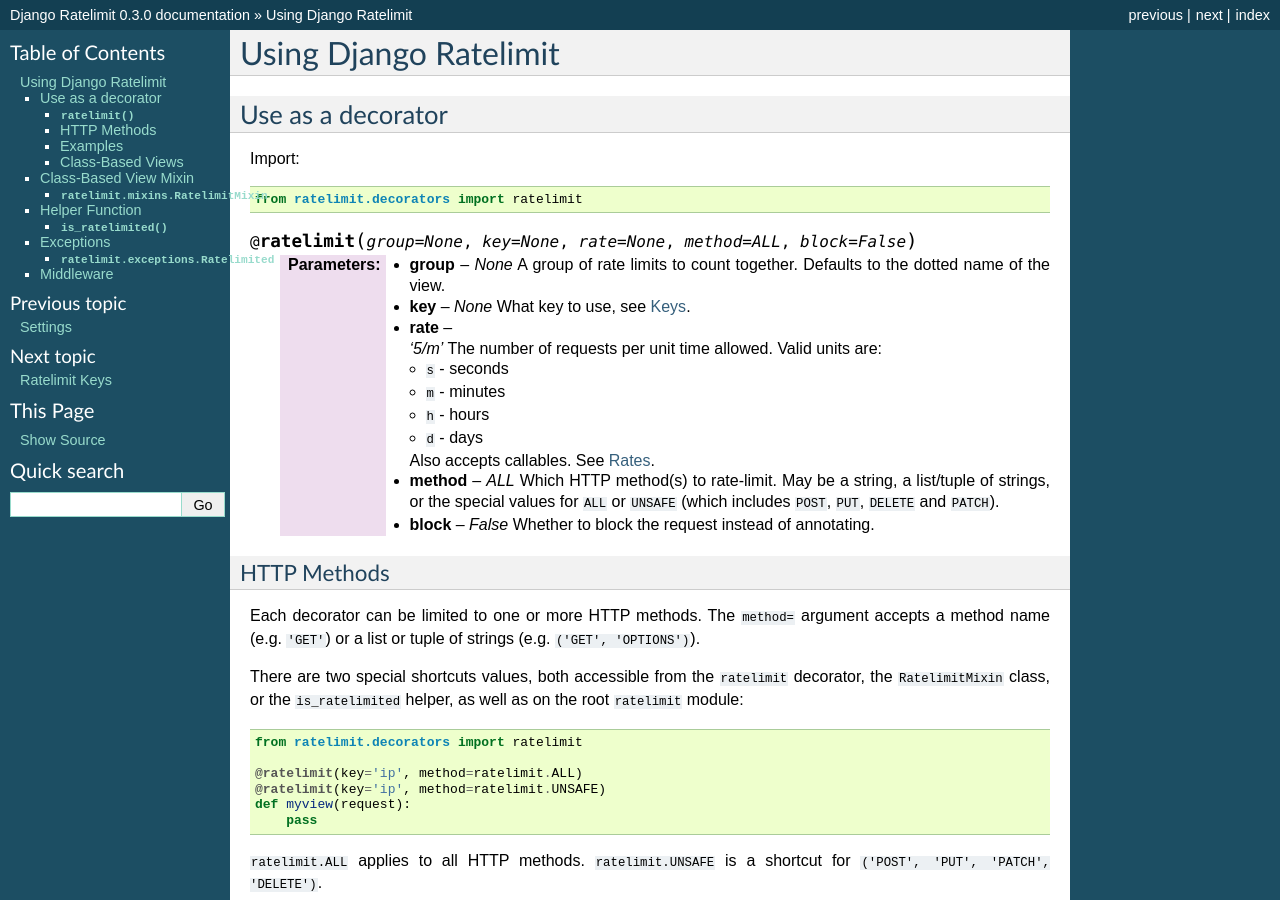
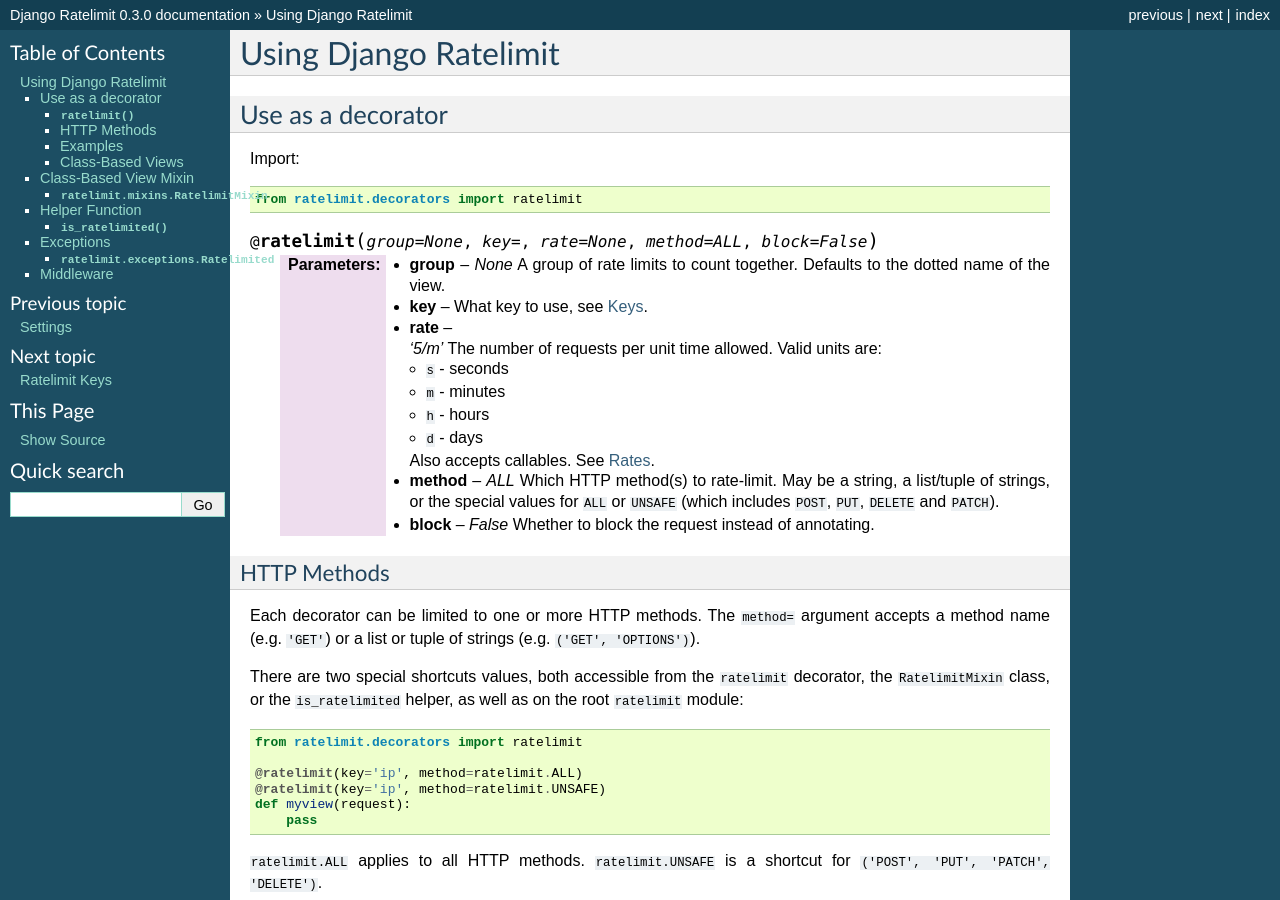
Before and after one commit to jsocol/django-ratelimit, a Sphinx documentation site: the page built from docs/usage.rst, in a window 1280 px wide and 900 px high. Built offline with Sphinx 7.4.7, drawn with Linux system fonts in a browser that asks for light colours; some of the changed text lies outside the part shown.

```diff
--- a/docs/usage.rst
+++ b/docs/usage.rst
@@ -15,14 +15,14 @@
     from ratelimit.decorators import ratelimit
 
 
-.. py:decorator:: ratelimit(group=None, key=None, rate=None, method=ALL, block=False)
+.. py:decorator:: ratelimit(group=None, key=, rate=None, method=ALL, block=False)
 
    :arg group:
        *None* A group of rate limits to count together. Defaults to the
        dotted name of the view.
 
    :arg key:
-       *None* What key to use, see :ref:`Keys <keys-chapter>`.
+       What key to use, see :ref:`Keys <keys-chapter>`.
 
    :arg rate:
         *'5/m'* The number of requests per unit time allowed. Valid
@@ -197,7 +197,7 @@
     from ratelimit.utils import is_ratelimited
 
 
-.. py:function:: is_ratelimited(request, group=None, key=None, rate=None, method=ALL)
+.. py:function:: is_ratelimited(request, group=None, key=, rate=None, method=ALL)
 
    :arg request:
        *None* The HTTPRequest object.
@@ -207,7 +207,7 @@
        dotted name of the view.
 
    :arg key:
-       *None* What key to use, see :ref:`Keys <keys-chapter>`.
+       What key to use, see :ref:`Keys <keys-chapter>`.
 
    :arg rate:
        *'5/m'* The number of requests per unit time allowed. Valid
```
Also changed, not shown: 2 other files.
